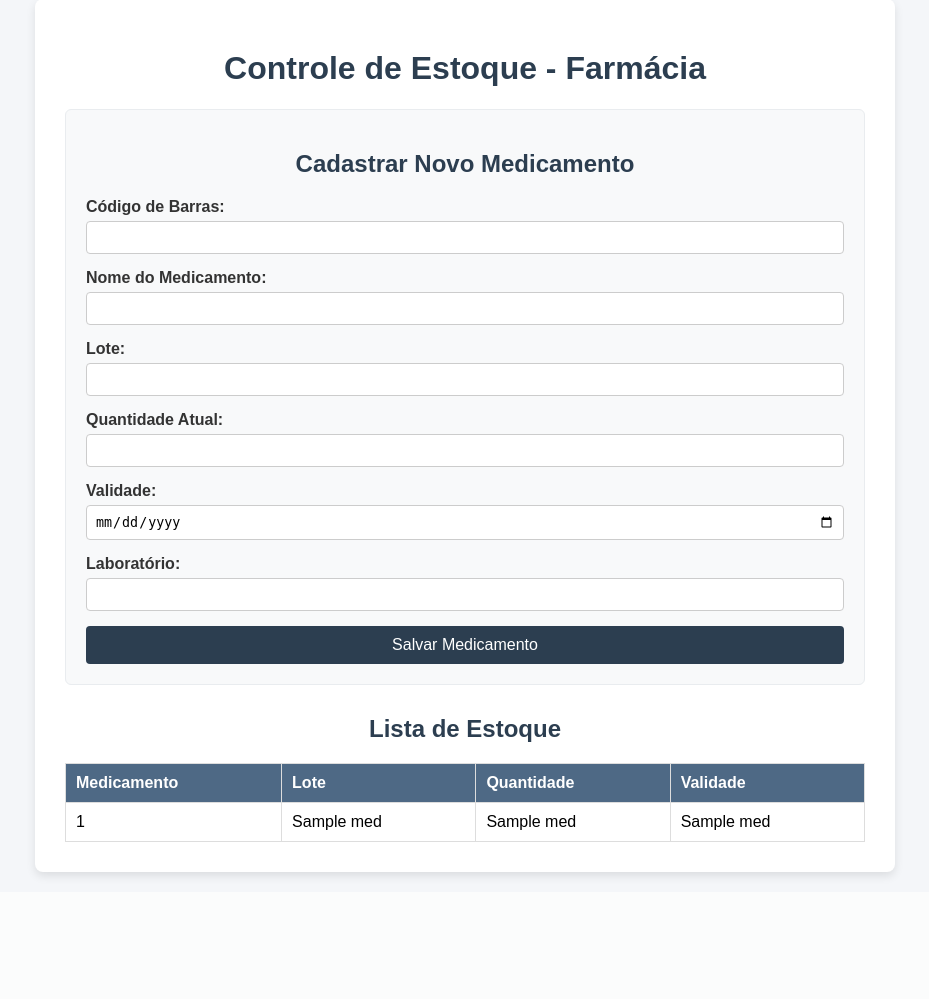
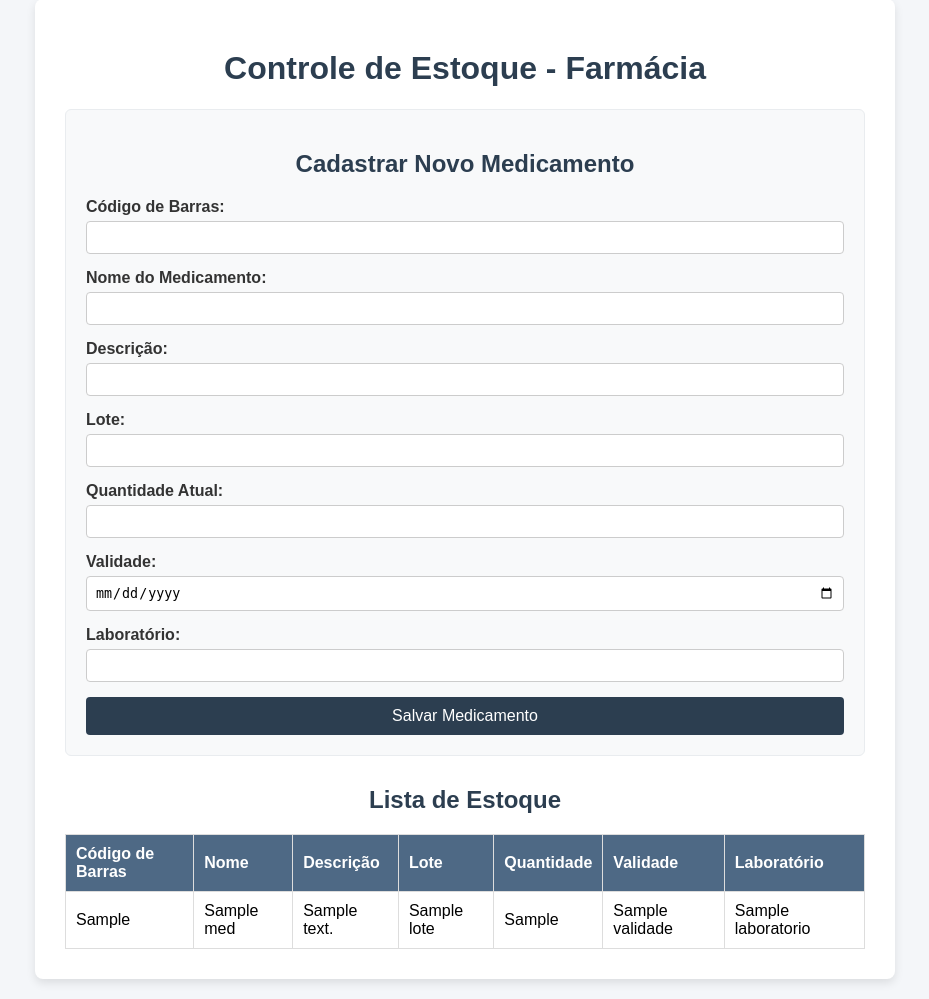
Before and after one commit to JVictorCastro-22/sistema_farmacia, a Flask app: template templates/index.html in a window 1280 px wide. Shown: the part 21-1020 px from the top of the page, without its empty margins (175-1104 px from the left). Before the commit the page ends 900 px from the top, so only its background shows below. Run offline with Flask 3, Linux system fonts and the light colour scheme; the template is opened without the code that fills it: most values are stand-ins (such as "Sample title", 1, 10 or a date in 2020).

Commit message:
Inclui as colunas descrição é laboratório

```diff
--- a/app.py
+++ b/app.py
@@ -16,9 +16,9 @@ def get_db_connection():
 @app.route("/")
 def pagina_inicial():
     conn = get_db_connection()
-    cur = conn.cursor(buffered=True)
+    cur = conn.cursor(buffered=True, dictionary=True)
 
-    cur.execute("SELECT nome, lote, quantidade_atual, validade FROM medicamentos;")
+    cur.execute("SELECT * FROM medicamentos;")
     medicamentos = cur.fetchall()
 
     cur.close()
--- a/templates/index.html
+++ b/templates/index.html
@@ -92,6 +92,10 @@
                     <input type="text" name="nome" required>
                 </div>
                 <div class="form-group">
+                    <label>Descrição:</label>
+                    <input type="text" name="descricao" required>
+                </div>
+                <div class="form-group">
                     <label>Lote:</label>
                     <input type="text" name="lote" required>
                 </div>
@@ -111,28 +115,33 @@
             </form>
         </div>
 
+       <!-- Tabela de Exibição -->
         <h2>Lista de Estoque</h2>
-        <table>
+       <table>
             <thead>
                 <tr>
-                    <th>Medicamento</th>
+                    <th>Código de Barras</th>
+                    <th>Nome</th>
+                    <th>Descrição</th>
                     <th>Lote</th>
                     <th>Quantidade</th>
                     <th>Validade</th>
+                    <th>Laboratório</th>
                 </tr>
             </thead>
             <tbody>
                 {% for med in lista_medicamentos %}
                 <tr>
-                    <td>{{ med[0] }}</td>
-                    <td>{{ med[1] }}</td>
-                    <td>{{ med[2] }}</td>
-                    <td>{{ med[3] }}</td>
+                    <td>{{ med.codigo_barras }}</td>
+                    <td>{{ med.nome }}</td>
+                    <td>{{ med.descricao }}</td>
+                    <td>{{ med.lote }}</td>
+                    <td>{{ med.quantidade_atual }}</td>
+                    <td>{{ med.validade }}</td>
+                    <td>{{ med.laboratorio }}</td>
                 </tr>
                 {% endfor %}
             </tbody>
         </table>
-    </div>
-
 </body>
 </html>
```
